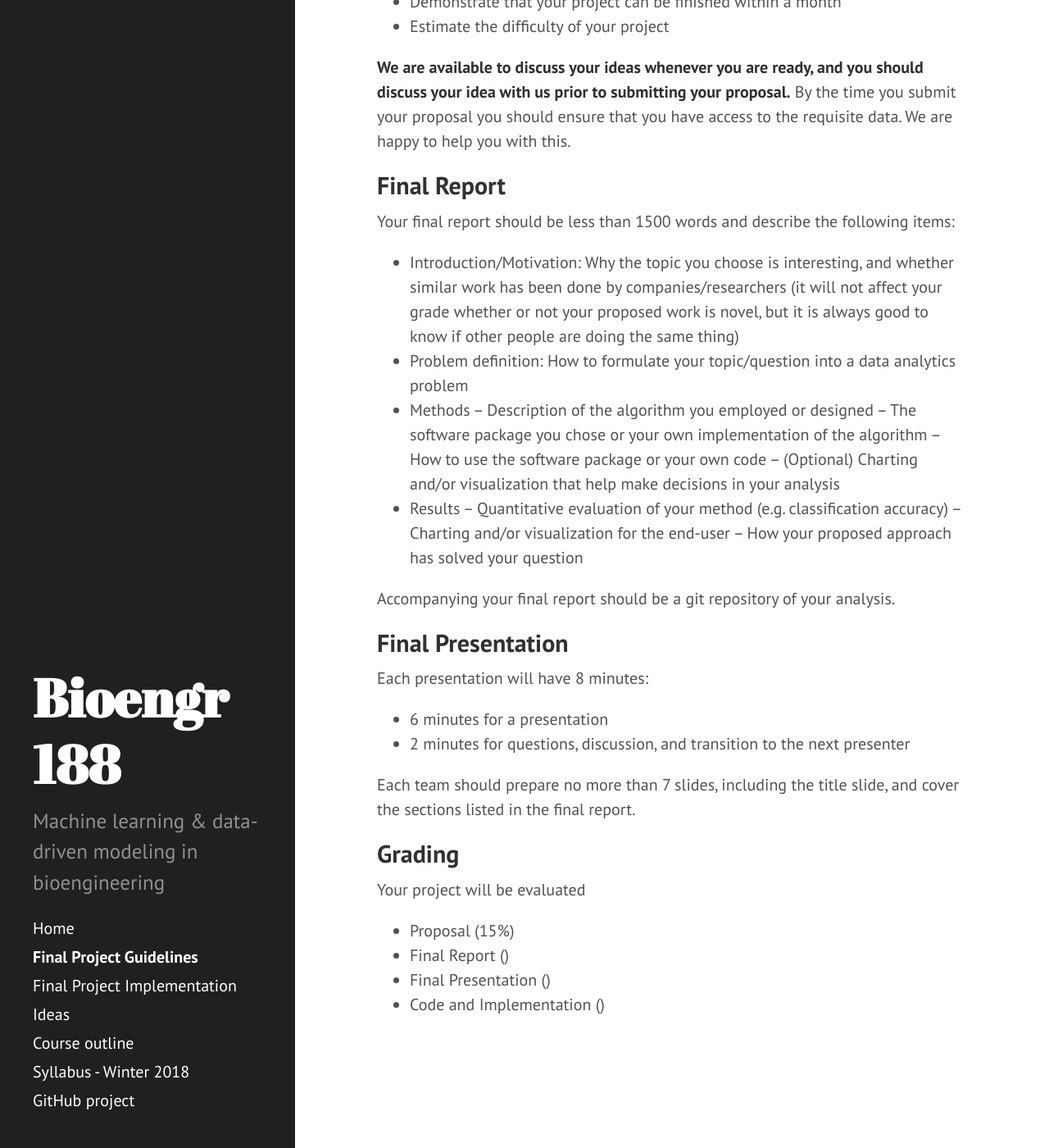
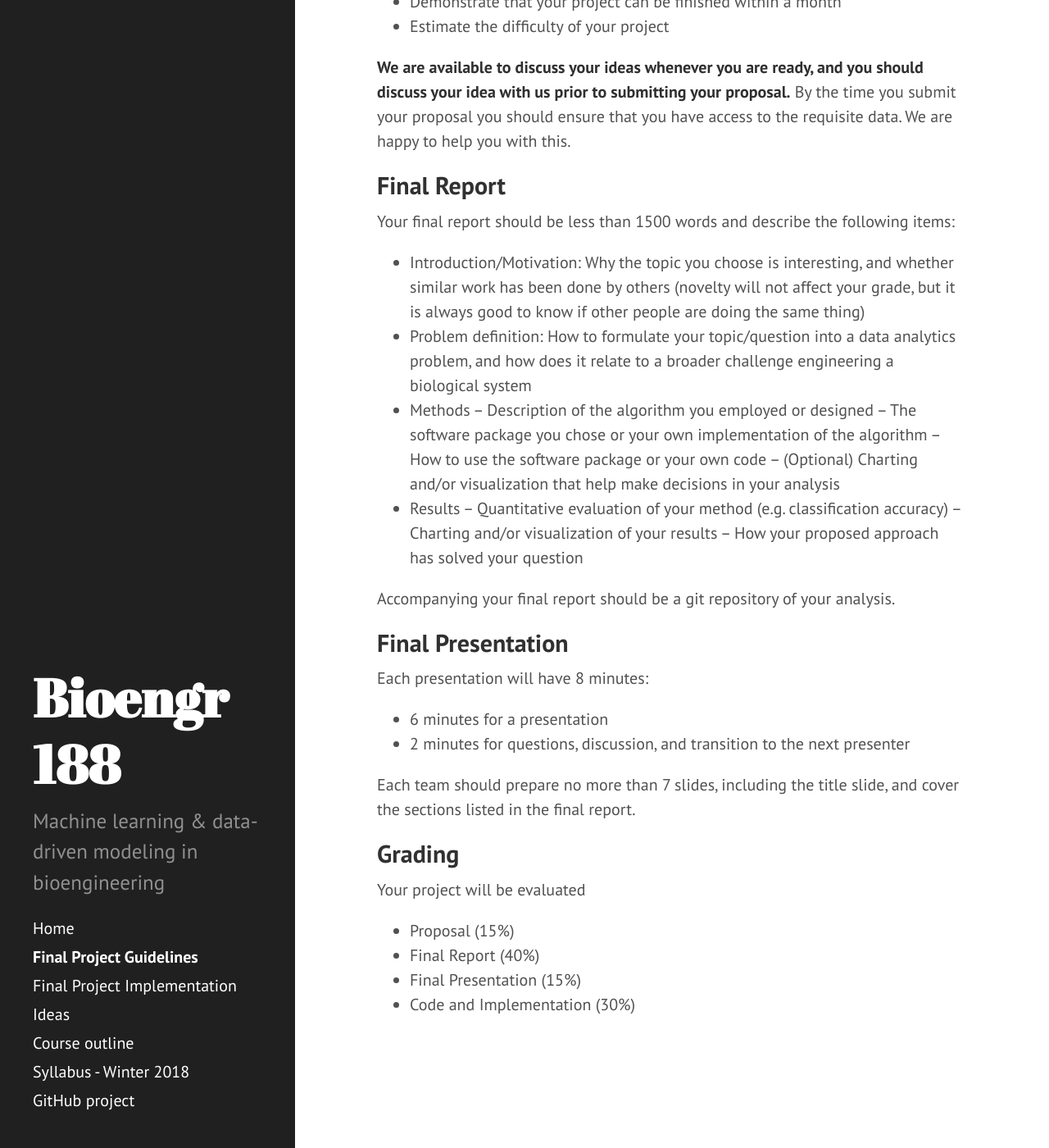
Before and after one commit to adprl14/bioe-ml-winter2018, a Jekyll site: the page built from final-project.md, in a window 1280 px wide and 1400 px high, scrolled down 1598 px. Shown: the whole window at 82% size. Built offline with Jekyll 4.4.1, drawn with Linux system fonts in a browser that asks for light colours.

Commit message:
Should be mostly setup

```diff
--- a/final-project.md
+++ b/final-project.md
@@ -40,15 +40,16 @@ The proposal should be less than two pages and describe the following items:
 
 Your final report should be less than 1500 words and describe the following items:
 
-- Introduction/Motivation: Why the topic you choose is interesting, and whether similar work has been done by companies/researchers (it will not affect your grade whether or not your proposed work is novel, but it is always good to know if other people are doing the same thing)
-- Problem definition: How to formulate your topic/question into a data analytics problem
+- Introduction/Motivation: Why the topic you choose is interesting, and whether similar work has been done by others (novelty will not affect your grade, but it is always good to know if other people are doing the same thing)
+- Problem definition: How to formulate your topic/question into a data analytics problem, and how does it relate to a broader challenge engineering a biological system
 - Methods
 	– Description of the algorithm you employed or designed
 	– The software package you chose or your own implementation of the algorithm
 	– How to use the software package or your own code
 	– (Optional) Charting and/or visualization that help make decisions in your analysis
 - Results
-	– Quantitative evaluation of your method (e.g. classification accuracy) – Charting and/or visualization for the end-user
+	– Quantitative evaluation of your method (e.g. classification accuracy)
+	– Charting and/or visualization of your results
 	– How your proposed approach has solved your question
 
 Accompanying your final report should be a git repository of your analysis.
@@ -66,6 +67,6 @@ Each team should prepare no more than 7 slides, including the title slide, and c
 Your project will be evaluated
 
 - Proposal (15%)
-- Final Report ()
-- Final Presentation ()
-- Code and Implementation ()
+- Final Report (40%)
+- Final Presentation (15%)
+- Code and Implementation (30%)
```
